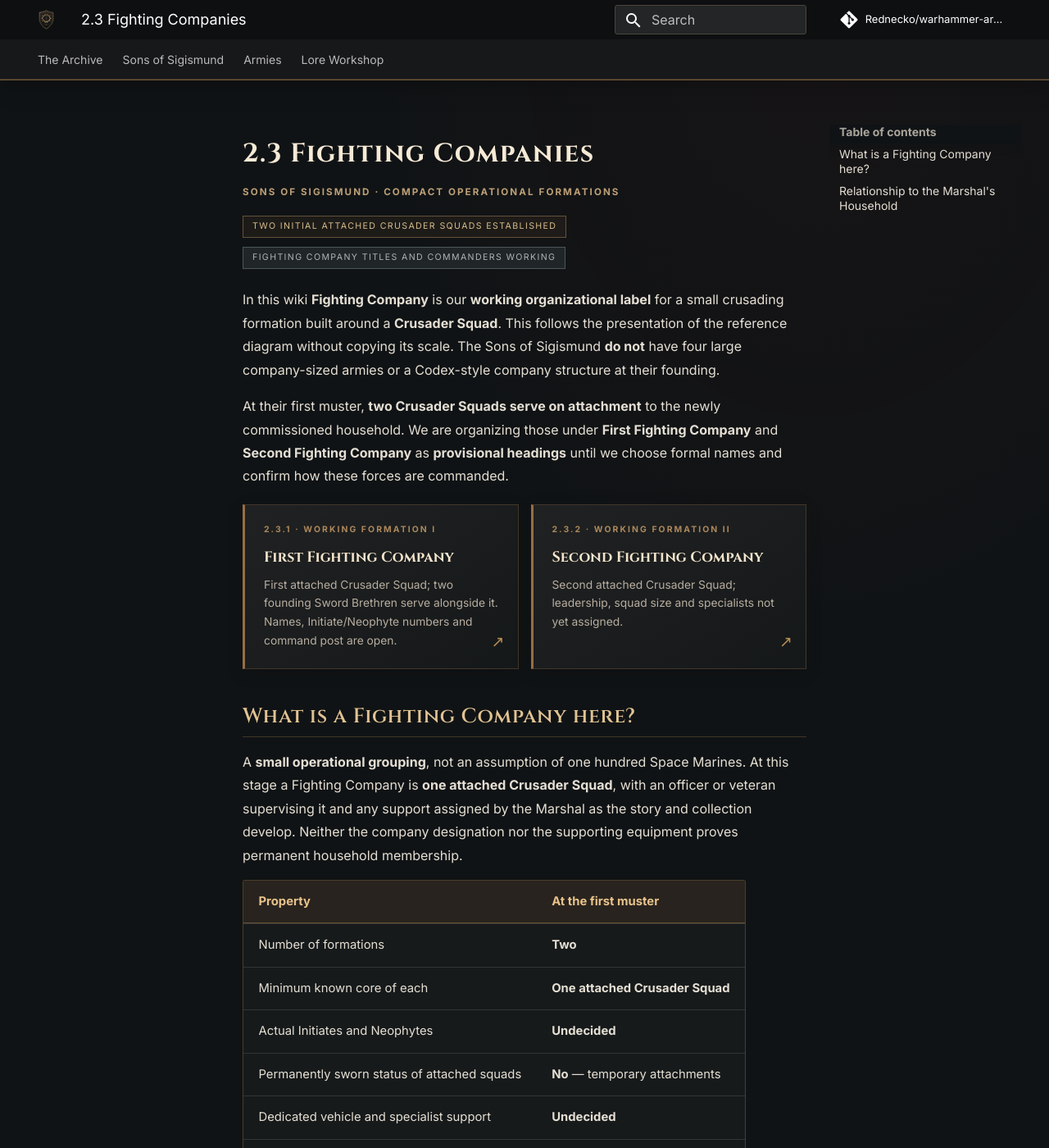
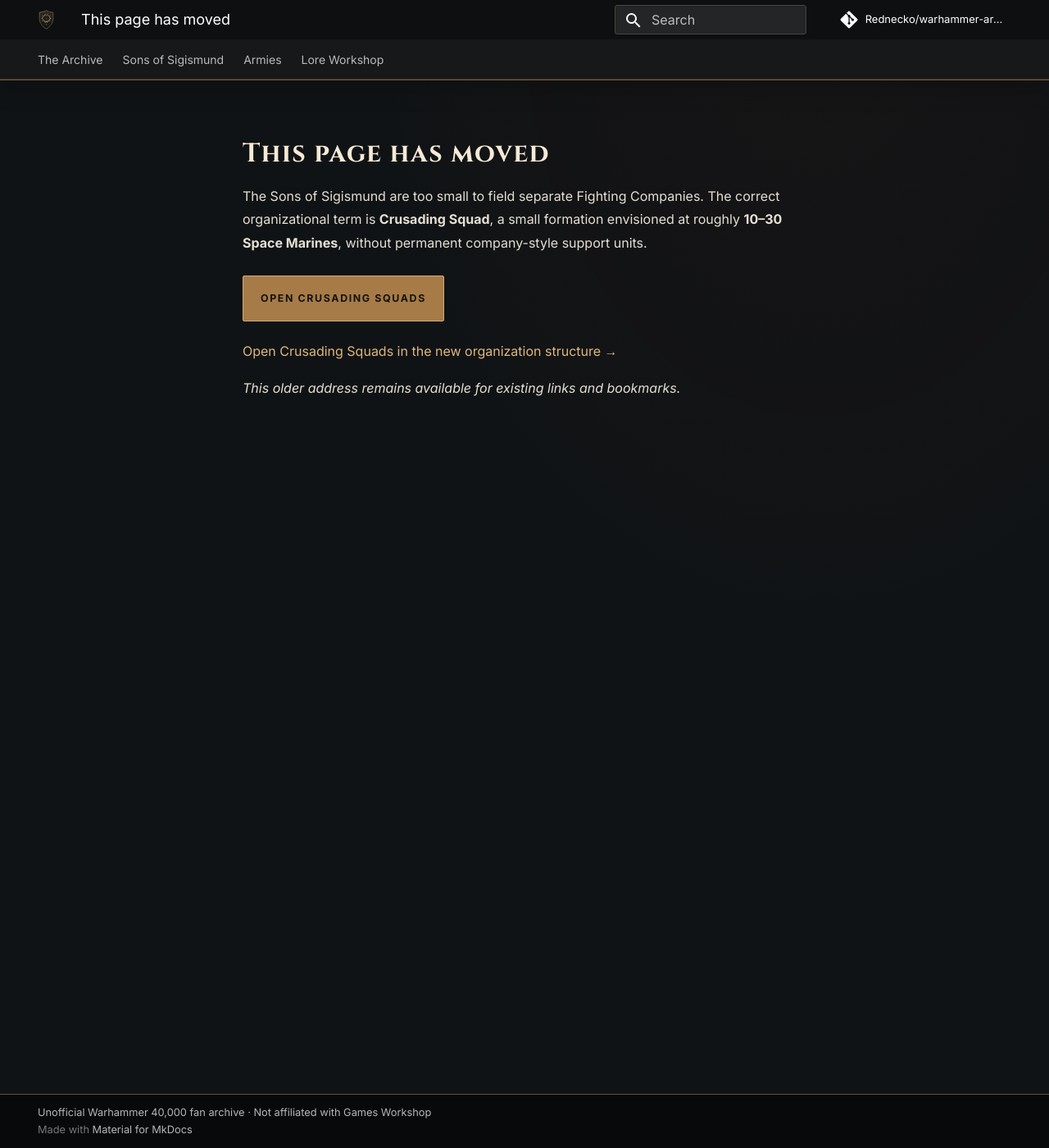
Before and after one commit to Rednecko/warhammer-archives, an MkDocs documentation site: the page built from docs/sons-of-sigismund/organization/fighting-companies/index.md, in a window 1280 px wide and 1400 px high. Shown: the whole window at 82% size. Built offline with MkDocs 1.6.1 and Material for MkDocs 9.7.7, drawn with Linux system fonts in a browser that asks for light colours; comment, search, counter and statistics services are not loaded; some of the changed text lies outside the part shown.

Commit message:
Preserve old page address as pointer to Crusading Squads

```diff
--- a/docs/sons-of-sigismund/organization/fighting-companies/index.md
+++ b/docs/sons-of-sigismund/organization/fighting-companies/index.md
@@ -1,39 +1,9 @@
-# 2.3 Fighting Companies
+# This page has moved
 
-<div class="archive-page-label">Sons of Sigismund · Compact operational formations</div>
+The Sons of Sigismund are too small to field separate Fighting Companies. The correct organizational term is **Crusading Squad**, a small formation envisioned at roughly **10–30 Space Marines**, without permanent company-style support units.
 
-<span class="archive-status">Two initial attached Crusader Squads established</span> <span class="archive-status open">Fighting Company titles and commanders working</span>
+<a class="archive-cta" href="../crusading-squads/">Open Crusading Squads</a>
 
-In this wiki **Fighting Company** is our **working organizational label** for a small crusading formation built around a **Crusader Squad**. This follows the presentation of the reference diagram without copying its scale. The Sons of Sigismund **do not** have four large company-sized armies or a Codex-style company structure at their founding.
+[Open Crusading Squads in the new organization structure →](../crusading-squads/index.md)
 
-At their first muster, **two Crusader Squads serve on attachment** to the newly commissioned household. We are organizing those under **First Fighting Company** and **Second Fighting Company** as **provisional headings** until we choose formal names and confirm how these forces are commanded.
-
-<div class="archive-grid two">
- <a class="archive-card" href="first/"><span class="card-index">2.3.1 · Working formation I</span><span class="card-title">First Fighting Company</span><span class="card-copy">First attached Crusader Squad; two founding Sword Brethren serve alongside it. Names, Initiate/Neophyte numbers and command post are open.</span><span class="card-arrow">↗</span></a>
- <a class="archive-card" href="second/"><span class="card-index">2.3.2 · Working formation II</span><span class="card-title">Second Fighting Company</span><span class="card-copy">Second attached Crusader Squad; leadership, squad size and specialists not yet assigned.</span><span class="card-arrow">↗</span></a>
-</div>
-
-## What is a Fighting Company here?
-
-A **small operational grouping**, not an assumption of one hundred Space Marines. At this stage a Fighting Company is **one attached Crusader Squad**, with an officer or veteran supervising it and any support assigned by the Marshal as the story and collection develop. Neither the company designation nor the supporting equipment proves permanent household membership.
-
-| Property | At the first muster |
-|---|---|
-| Number of formations | **Two** |
-| Minimum known core of each | **One attached Crusader Squad** |
-| Actual Initiates and Neophytes | **Undecided** |
-| Permanently sworn status of attached squads | **No** — temporary attachments |
-| Dedicated vehicle and specialist support | **Undecided** |
-| Permanent commander / Castellan | **Not assigned in current canon** |
-| First post-founding deployments | **Not played or recorded** |
-
-## Relationship to the Marshal's Household
-
-The Marshal maintains command of both formations. The **Household is separate** from these two Fighting Companies. Its six personal guards are not divided into companies without a specific later assignment, and the **Emperor's Champion** is not automatically a company commander.
-
-The founding cadre also contains a **household duelist** and a **Sword Brother reserved for a future Crusader Squad**; neither should be silently placed into one of these two attached companies.
-
-!!! note "How we build this out"
-    Each Fighting Company's page will become its actual personnel register: assigned officers and mentors, Initiates, Neophytes, vehicles, specialists, name, battlefield role and later engagements. We will populate these fields **as decisions are made**, without inventing squad sizes or turning reference art into our unit roster.
-
-[First Fighting Company →](first.md) · [Second Fighting Company →](second.md) · [Overall chart →](../chain-of-command.md) · [Origins and founding assignments →](../../history/founding.md#the-cruiser-and-first-muster)
+*This older address remains available for existing links and bookmarks.*
```
